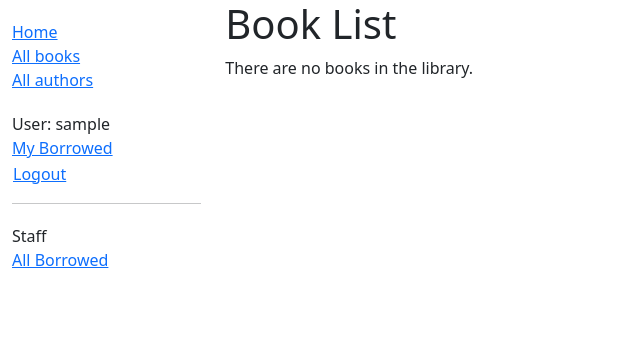
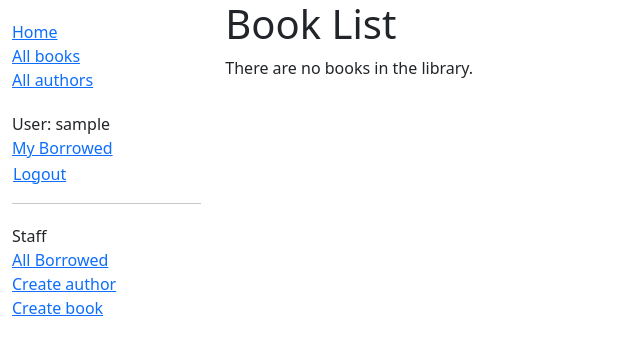
Before and after one commit to QuestionableDeer/django_local_library, a Django app: page /catalog/books/ in a window 1280 px wide. Shown: the top 355 px of the page, without its empty margins (0-640 px from the left). Run offline with Django 4.2, Linux system fonts and the light colour scheme; the visitor is signed in with stand-in values (Sample User, id 1); data that the repository does not hold is empty.

Commit message:
add django forms to renew books and perform CRUD ops on books and authors

```diff
--- a/catalog/templates/base_generic.html
+++ b/catalog/templates/base_generic.html
@@ -43,6 +43,12 @@
                             <ul class="sidebar-nav">
                                 <li>Staff</li>
                                 <li><a href="{% url 'all-borrowed' %}">All Borrowed</a></li>
+                                {% if perms.catalog.add_author %}
+                                <li><a href="{% url 'author-create' %}">Create author</a></li>
+                                {% endif %}
+                                {% if perms.catalog.add_book %}
+                                <li><a href="{% url 'book-create' %}">Create book</a></li>
+                                {% endif %}
                             </ul>
                         {% endif %}
                     {% endblock %}
--- a/catalog/templates/catalog/bookinstance_list_borrowed_all.html
+++ b/catalog/templates/catalog/bookinstance_list_borrowed_all.html
@@ -8,7 +8,7 @@
 
 		{% for bookinst in bookinstance_list %}
 		<li class="{% if bookinst.is_overdue %}text-danger{% endif %}">
-			<a href="{% url 'book-detail' bookinst.book.pk %}">{{ bookinst.book.title }}</a> ({{ bookinst.due_back }})
+			<a href="{% url 'book-detail' bookinst.book.pk %}">{{ bookinst.book.title }}</a> ({{ bookinst.due_back }}) {% if user.is_staff %}- {{ bookinst.borrower }}{% endif %}{% if perms.catalog.can_mark_returned %}- <a href="{% url 'renew-book-librarian' bookinst.id %}">Renew</a>{% endif %}
 		</li>
 		{% endfor %}
 	</ul>
--- a/catalog/urls.py
+++ b/catalog/urls.py
@@ -9,4 +9,11 @@ urlpatterns = [
     path('author/<int:pk>', views.AuthorDetailView.as_view(), name='author-detail'),
     path('mybooks/', views.LoanedBooksByUserListView.as_view(), name='my-borrowed'),
     path('borrowed/', views.BorrowedBooksListView.as_view(), name='all-borrowed'),
+    path('book/<uuid:pk>/renew/', views.renew_book_librarian, name='renew-book-librarian'),
+    path('author/create/', views.AuthorCreate.as_view(), name='author-create'),
+    path('author/<int:pk>/update/', views.AuthorUpdate.as_view(), name='author-update'),
+    path('author/<int:pk>/delete/', views.AuthorDelete.as_view(), name='author-delete'),
+    path('book/create/', views.BookCreate.as_view(), name='book-create'),
+    path('book/<int:pk>/update/', views.BookUpdate.as_view(), name='book-update'),
+    path('book/<int:pk>/delete/', views.BookDelete.as_view(), name='book-delete'),
 ]
--- a/catalog/views.py
+++ b/catalog/views.py
@@ -1,7 +1,15 @@
-from django.shortcuts import render
+import datetime
+
+from django.contrib.auth.decorators import login_required, permission_required
+from django.shortcuts import render, get_object_or_404
+from django.http import HttpResponseRedirect
+from django.urls import reverse, reverse_lazy
 from django.views import generic
+from django.views.generic import CreateView, UpdateView, DeleteView
 from django.contrib.auth.mixins import LoginRequiredMixin, PermissionRequiredMixin
+
 from .models import Book, Author, BookInstance, Genre
+from catalog.forms import RenewBookForm
 
 # Create your views here.
 def index(request):
@@ -37,6 +45,36 @@ def index(request):
 
     # Render the HTML template index.html with the data in the context variable
     return render(request, 'index.html', context=context)
+
+@login_required
+@permission_required('catalog.can_mark_returned', raise_exception=True)
+def renew_book_librarian(request, pk):
+    book_instance = get_object_or_404(BookInstance, pk=pk)
+
+    # If this is a POST request then process the Form data
+    if request.method == 'POST':
+        # Create a form instance and populate it with data from the request (binding)
+        form = RenewBookForm(request.POST)
+
+        # Check if the form is valid
+        if form.is_valid():
+            # Process the data in form.cleaned_data as required
+            book_instance.due_back = form.cleaned_data['renewal_date']
+            book_instance.save()
+
+            # Redirect to a new URL
+            return HttpResponseRedirect(reverse('all-borrowed'))
+
+    else:
+        proposed_renewal_date = datetime.date.today() + datetime.timedelta(weeks=3)
+        form = RenewBookForm(initial={'renewal_date': proposed_renewal_date})
+
+    context = {
+        'form': form,
+        'book_instance': book_instance,
+    }
+
+    return render(request, 'catalog/book_renew_librarian.html', context)
 
 class BookListView(generic.ListView):
     model = Book
@@ -78,3 +116,53 @@ class BorrowedBooksListView(PermissionRequiredMixin, generic.ListView):
             .filter(status__exact='o')
             .order_by('due_back')
         )
+
+class AuthorCreate(PermissionRequiredMixin, CreateView):
+    model = Author
+    fields = ['first_name', 'last_name', 'date_of_birth', 'date_of_death']
+    initial = {'date_of_death': '11/11/2023'}
+    permission_required = 'catalog.add_author'
+
+class AuthorUpdate(PermissionRequiredMixin, UpdateView):
+    model = Author
+    # Not recommended (potential security issue if fields are added)
+    fields = '__all__'
+    permission_required = 'catalog.change_author'
+
+class AuthorDelete(PermissionRequiredMixin, DeleteView):
+    model = Author
+    success_url = reverse_lazy('authors')
+    permission_required = 'catalog.delete_author'
+
+    def form_valid(self, form):
+        try:
+            self.object.delete()
+            return HttpResponseRedirect(self.success_url)
+        except Exception as e:
+            return HttpResponseRedirect(
+                reverse('author-delete', kwargs={'pk': self.object.pk})
+            )
+
+class BookCreate(PermissionRequiredMixin, CreateView):
+    model = Book
+    fields = ['title', 'author', 'summary', 'isbn', 'genre', 'language']
+    permission_required = 'catalog.add_book'
+
+class BookUpdate(PermissionRequiredMixin, UpdateView):
+    model = Book
+    fields = ['title', 'author', 'summary', 'isbn', 'genre', 'language']
+    permission_required = 'catalog.change_book'
+
+class BookDelete(PermissionRequiredMixin, DeleteView):
+    model = Book
+    success_url = reverse_lazy('books')
+    permission_required = 'catalog.delete_book'
+
+    def form_valid(self, form):
+        try:
+            self.object.delete()
+            return HttpResponseRedirect(self.success_url)
+        except Exception as e:
+            return HttpResponseRedirect(
+                reverse('book-delete', kwargs={'pk': self.object.pk})
+            )
```
Also changed, not shown: catalog/forms.py (added, +21 -0 lines), catalog/templates/catalog/author_confirm_delete.html (added, +25 -0 lines), catalog/templates/catalog/author_detail.html (+24 -4 lines), catalog/templates/catalog/author_form.html (added, +11 -0 lines), catalog/templates/catalog/book_confirm_delete.html (added, +21 -0 lines), catalog/templates/catalog/book_detail.html (+16 -0 lines), catalog/templates/catalog/book_form.html (added, +11 -0 lines), catalog/templates/catalog/book_renew_librarian.html (added, +15 -0 lines).
